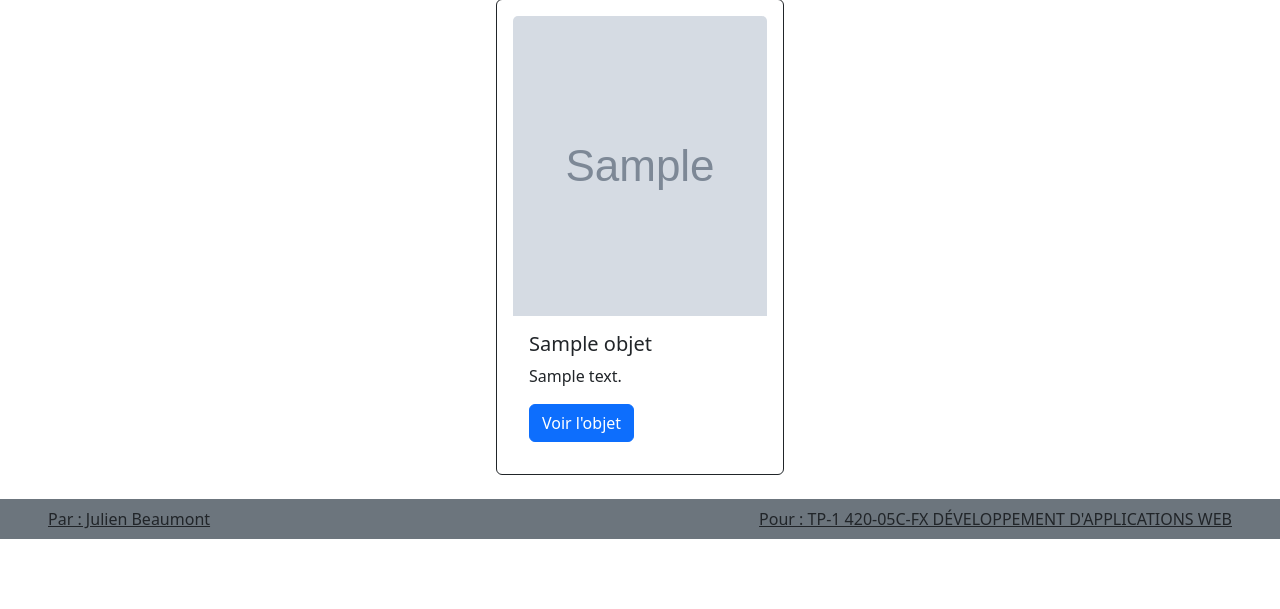
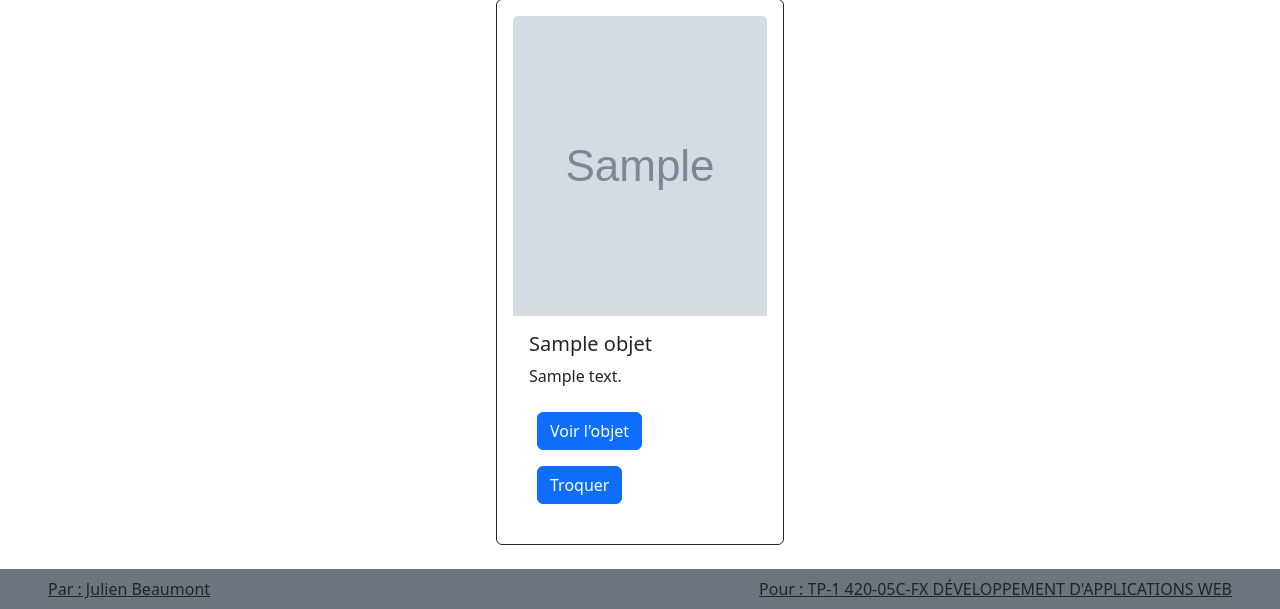
Before and after one commit to pierreolivierc/420-05C-FXweb-TP2Pierre-OlivierJulien, a Flask app: page /objet/liste in a window 1280 px wide. Shown: the part 347-956 px from the top of the page. Before the commit the page ends 886 px from the top, so only its background shows below. Run offline with Flask 3, Linux system fonts and the light colour scheme; tables that the repository leaves empty or names only in its code hold one stand-in row (values such as "Sample post"); grey boxes marked "Sample" are stand-in pictures; style sheets or scripts are compiled from the project's sources; some libraries are stand-ins or nearby versions.

Commit message:
Page objet

```diff
--- a/TP2/app.py
+++ b/TP2/app.py
@@ -69,3 +69,7 @@ def chemain_ajout(nom_image):
 
 def attribuer_src(nom_image):
    return "/" + app.config['ROUTE_VERS_AJOUTS'] + "/" + nom_image
+
+def format_date(date):
+    date = dates.format_date(date, locale=app.config["BABEL_DEFAULT_LOCALE"])
+    return date
--- a/TP2/objet.py
+++ b/TP2/objet.py
@@ -19,7 +19,7 @@ def page_liste_des_objets():
     """Gestion de l'affichage de tout les objets."""
     with bd.creer_connexion() as conn:
             objets = bd.obtenir_tous_les_objets(conn)
-    return render_template('index.jinja', objets=objets)
+    return render_template('liste_des_objets.jinja', objets=objets)
 
 
 @bp_objet.route('/ajouter', methods=["GET", "POST"])
@@ -135,11 +135,11 @@ def page_details():
         app.changer_langue("en_CA")
 
     with bd.creer_connexion() as conn:
-        objet = bd.obtenir_un_objet_par_id(conn, id)
+        objet = bd.obtenir_un_objet_par_id(conn, identifiant)
 
-    date = dates.format_date(objet['date'], locale=app.config["BABEL_DEFAULT_LOCALE"])
+    date = app.format_date(objet['date'])
 
-    return render_template('objet.jinja', objet=objet, date=date, )
+    return render_template('objet.jinja', objet=objet, date=date)
 
 
 @bp_objet.route('/modifier', methods=["GET", "POST"])
--- a/TP2/templates/index.jinja
+++ b/TP2/templates/index.jinja
@@ -25,9 +25,20 @@
                      style="width: 18rem;">
                     <img height="300" width="300" src="{{ o.photo }}" class="card-img-top" alt="L'image d'un objet">
                     <div class="card-body">
-                        <h5 class="card-title">{{ o.titre }}</h5>
+                                                <h5 class="card-title">{{ o.titre }}</h5>
                         <p class="card-text">{{ o.description }}</p>
-                        <a href="/details?id={{ o.id }}" class="btn btn-primary">Voir l'objet</a>
+                        <div>
+                            <a href="/objet/details?id={{ o.id }}" class="btn btn-primary m-2">Voir l'objet</a>
+                            {% if session.admin == 1 %}
+                                <a href="/objet/modifier?id={{ o.id }}" class="btn btn-primary m-2">Modifer</a>
+                            {% endif %}
+                            {% if session.courriel == o.proprietaire or session.admin == 1 %}
+                                <a href="/supprimer_objet?id={{ o.id }}" class="btn btn-primary m-2">Supprimer</a>
+                            {% endif %}
+                            {% if session.courriel != o.proprietaire %}
+                                <a href="/troquer_objet?id={{ o.id }}" class="btn btn-primary m-2">Troquer</a>
+                            {% endif %}
+                        </div>
                     </div>
                 </div>
             {% endfor %}
--- a/TP2/templates/liste_des_objets.jinja
+++ b/TP2/templates/liste_des_objets.jinja
@@ -14,7 +14,18 @@
                     <div class="card-body">
                         <h5 class="card-title">{{ o.titre }}</h5>
                         <p class="card-text">{{ o.description }}</p>
-                        <a href="/details?id={{ o.id }}" class="btn btn-primary">Voir l'objet</a>
+                        <div>
+                            <a href="/objet/details?id={{ o.id }}" class="btn btn-primary m-2">Voir l'objet</a>
+                            {% if session.admin == 1 %}
+                                <a href="/objet/modifier?id={{ o.id }}" class="btn btn-primary m-2">Modifer</a>
+                            {% endif %}
+                            {% if session.courriel == o.proprietaire or session.admin == 1 %}
+                                <a href="/supprimer_objet?id={{ o.id }}" class="btn btn-primary m-2">Supprimer</a>
+                            {% endif %}
+                            {% if session.courriel != o.proprietaire %}
+                                <a href="/troquer_objet?id={{ o.id }}" class="btn btn-primary m-2">Troquer</a>
+                            {% endif %}
+                        </div>
                     </div>
                 </div>
             {% endfor %}
--- a/TP2/templates/objet.jinja
+++ b/TP2/templates/objet.jinja
@@ -3,8 +3,8 @@
 {% block contenu %}
 
     <div class="d-flex justify-content-center">
-        <a class="btn btn-success m-2 p-2 border border-dark" href="/details?langue=fr&id= {{ objet.id }}" class="m-2 mx-5">fr_CA</a>
-        <a class="btn btn-success m-2 p-2 border border-dark" href="/details?langue=en&id= {{ objet.id }}" class="m-2 mx-5">en_CA</a>
+        <a class="btn btn-success m-2 p-2 border border-dark" href="/objet/details?langue=fr&id= {{ objet.id }}" class="m-2 mx-5">fr_CA</a>
+        <a class="btn btn-success m-2 p-2 border border-dark" href="/objet/details?langue=en&id= {{ objet.id }}" class="m-2 mx-5">en_CA</a>
     </div>
 
     <section class="m-5">
```
Also changed, not shown: TP2/compte.py (+4 -3 lines).
